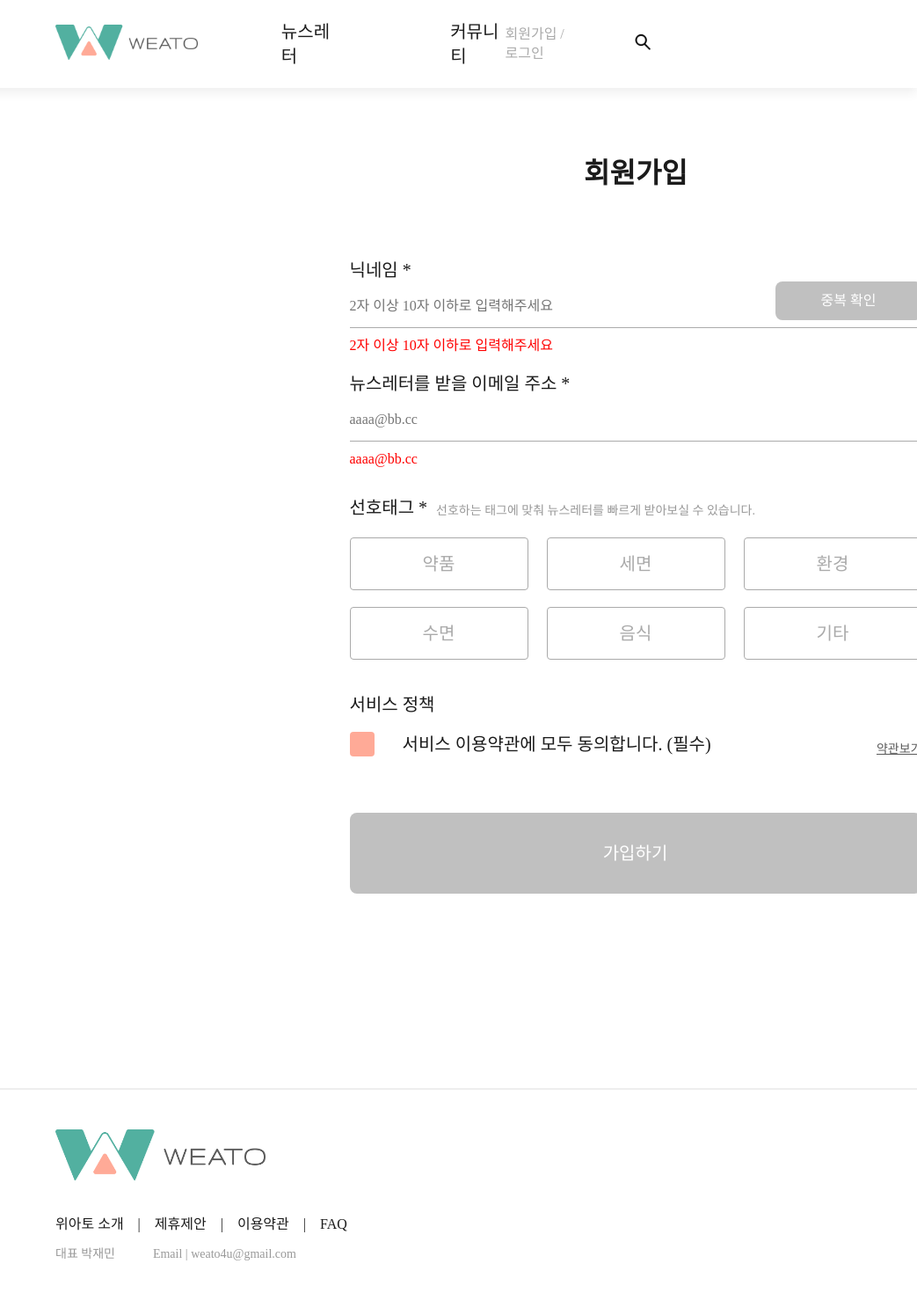
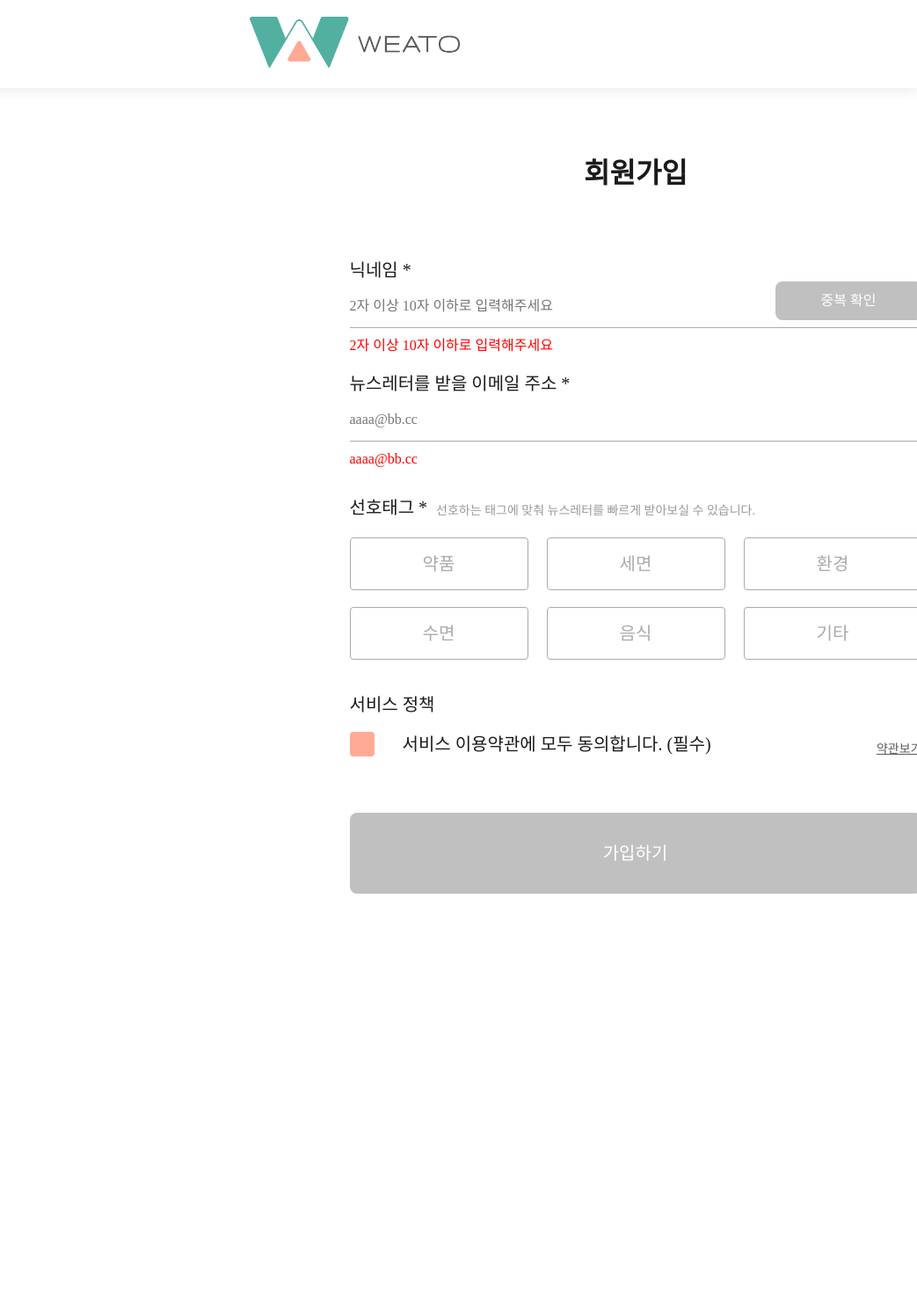
Before and after one commit to ceos15th-AllG/weato-client, a Next.js app: page /signup in a window 1280 px wide. Shown: the top 1470 px of the page at 88% size, without its empty margins (237-1280 px from the left). After the commit the page ends 1237 px from the top, so only its background shows below. Built offline with nearby package versions, Linux system fonts and the light colour scheme; a web font is replaced by a local one.

Commit message:
:lipstick: style: 네비게이션 바 회원가입 페이지 시 조건 부 렌더링
피그마 디자인 기준으로 회원가입 페이지 시엔 네비게이션 바 조금 다르게 렌더링

```diff
--- a/pages/_app.js
+++ b/pages/_app.js
@@ -34,7 +34,7 @@ const App = ({ Component, pageProps }) => {
 
         <Global styles={GlobalStyle} />
 
-        {router.asPath.startsWith('/landing') ? (
+        {router.asPath.startsWith(`/landing`) ? (
           <Component {...pageProps} />
         ) : (
           <>
@@ -42,7 +42,7 @@ const App = ({ Component, pageProps }) => {
             <ContentLayout>
               <MARGIN />
               <Component {...pageProps} />
-              <Footerbar />
+              {router.asPath.startsWith(`/signup`) ? undefined : <Footerbar />}
             </ContentLayout>
           </>
         )}
--- a/src/components/main/TopNav.jsx
+++ b/src/components/main/TopNav.jsx
@@ -27,6 +27,27 @@ const NavbarLayout = styled.div`
   display: flex;
 
   justify-content: space-between;
+  align-items: center;
+
+  padding: 0px 300px;
+
+  width: 100%;
+  height: 100px;
+
+  background-color: white;
+
+  box-shadow: 0px 5px 12px rgba(0, 0, 0, 0.07);
+`;
+
+const NavbarCenterLayout = styled.div`
+  position: fixed;
+  top: 0px;
+  left: 0px;
+  z-index: 1000;
+
+  display: flex;
+
+  justify-content: center;
   align-items: center;
 
   padding: 0px 300px;
@@ -86,6 +107,18 @@ const NavbarRightGroupItem = styled.div`
 
 const TopNav = () => {
   const router = useRouter();
+
+  if (router.pathname.startsWith(`/signup`)) {
+    return (
+      <NavbarCenterLayout>
+        <Link href="/">
+          <a>
+            <Image src={logo_horizontal} width={239.5} height={58} alt="" />
+          </a>
+        </Link>
+      </NavbarCenterLayout>
+    );
+  }
 
   const [isActive, setIsActive] = useState(false);
   // const login = useRecoilValue(loginState);
```
